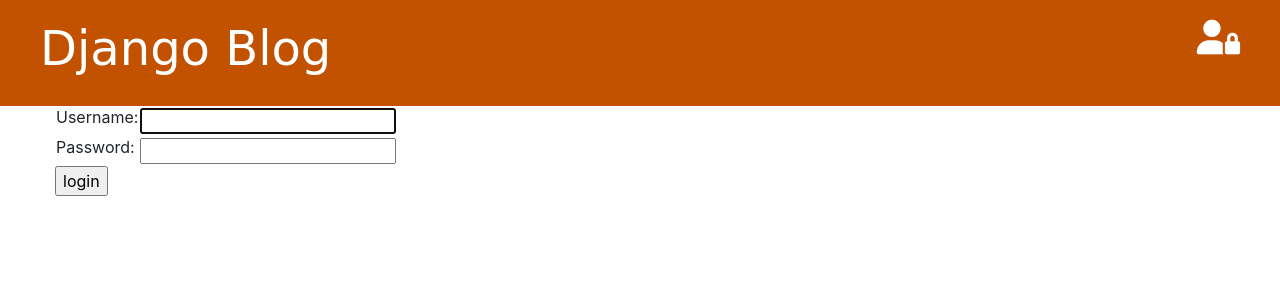
After one commit to duero125/p_strona, a Django app: page /accounts/login/ in a window 1280 px wide. The commit adds this page. Shown: the top 300 px of the page. Run offline with Django 3.2, Linux system fonts and the light colour scheme; some libraries are stand-ins or nearby versions.

Commit message:
Dodanie logowania użytkownika

```diff
--- a/blog/templates/blog/base.html
+++ b/blog/templates/blog/base.html
@@ -20,6 +20,10 @@
     <div class="page-header">
         {% if user.is_authenticated %}
         <a href="{% url 'post_new' %}" class="top-menu"><i class="fas fa-plus"></i></a>
+        <a href="{% url 'post_draft_list' %}" class="top-menu"><i class="far fa-edit"></i></a>
+        <p class="top-menu">Witaj {{ user.username }} <small>(<a href="{% url 'logout' %}">Log out</a>)</small></p>
+        {% else %}
+            <a href="{% url 'login' %}" class="top-menu"><i class="fas fa-user-lock"></i></a>
         {% endif %}
         <h1><a href="/">Django Blog</a></h1>
     </div>
--- a/blog/templates/blog/post_detail.html
+++ b/blog/templates/blog/post_detail.html
@@ -6,9 +6,12 @@
         <div class="date">
             {{ post.published_date }}
         </div>
+    {% else %}
+        <a class="btn btn-default" href="{% url 'post_publish' pk=post.pk %}">Publish</a>
     {% endif %}
     {% if user.is_authenticated %}
         <a class="btn btn-default" href="{% url 'post_edit' pk=post.pk %}"><i class="far fa-edit"></i></a>
+        <a class="btn btn-default" href="{% url 'post_remove' pk=post.pk %}"><i class="far fa-trash-alt"></i></a>
     {% endif %}
         <h2>{{ post.title }}</h2>
         <p>{{ post.text|linebreaksbr }}</p>
--- /dev/null
+++ b/blog/templates/registration/login.html
@@ -0,0 +1,24 @@
+{% extends "blog/base.html" %}
+
+{% block content %}
+    {% if form.errors %}
+        <p>Your username and password didn't match. Please try again.</p>
+    {% endif %}
+
+    <form method="post" action="{% url 'login' %}">
+    {% csrf_token %}
+        <table>
+        <tr>
+            <td>{{ form.username.label_tag }}</td>
+            <td>{{ form.username }}</td>
+        </tr>
+        <tr>
+            <td>{{ form.password.label_tag }}</td>
+            <td>{{ form.password }}</td>
+        </tr>
+        </table>
+
+        <input type="submit" value="login" />
+        <input type="hidden" name="next" value="{{ next }}" />
+    </form>
+{% endblock %}
--- a/blog/urls.py
+++ b/blog/urls.py
@@ -6,4 +6,7 @@
     path('post/<int:pk>/', views.post_detail, name='post_detail'),
     path('post/new', views.post_new, name='post_new'),
     path('post/<int:pk>/edit/', views.post_edit, name='post_edit'),
+    path('drafts/', views.post_draft_list, name='post_draft_list'),
+    path('post/<pk>/publish/', views.post_publish, name='post_publish'),
+    path('post/<pk>/remove/', views.post_remove, name='post_remove'),
 ]
--- a/strona/settings.py
+++ b/strona/settings.py
@@ -25,7 +25,7 @@
 # SECURITY WARNING: don't run with debug turned on in production!
 DEBUG = True
 
-ALLOWED_HOSTS = ['127.0.0.1']
+ALLOWED_HOSTS = ['127.0.0.1','localhost']
 
 
 # Application definition
@@ -120,3 +120,6 @@
 
 STATIC_URL = '/static/'
 STATIC_ROOT = os.path.join(BASE_DIR, 'static')
+
+
+LOGIN_REDIRECT_URL = '/'
--- a/strona/urls.py
+++ b/strona/urls.py
@@ -16,7 +16,11 @@
 from django.contrib import admin
 from django.urls import path, include
 
+from django.contrib.auth import views
+
 urlpatterns = [
     path('admin/', admin.site.urls),
+    path('accounts/login/', views.LoginView.as_view(), name='login'),
+    path('accounts/logout/', views.LogoutView.as_view(next_page='/'), name='logout'),
     path('', include('blog.urls')),
 ]
```
Also changed, not shown: blog/models.py (+16 -0 lines), blog/templates/blog/post_draft_list.html (added, +11 -0 lines), blog/views.py (+26 -2 lines). Lines whose indentation alone changed are shown as unchanged.
